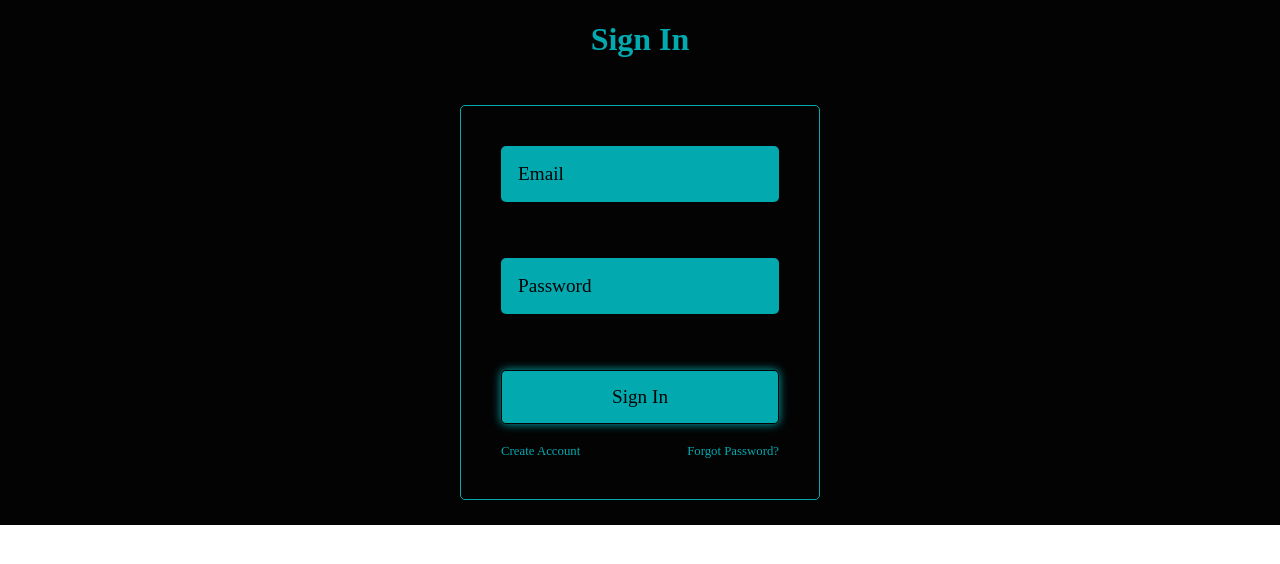
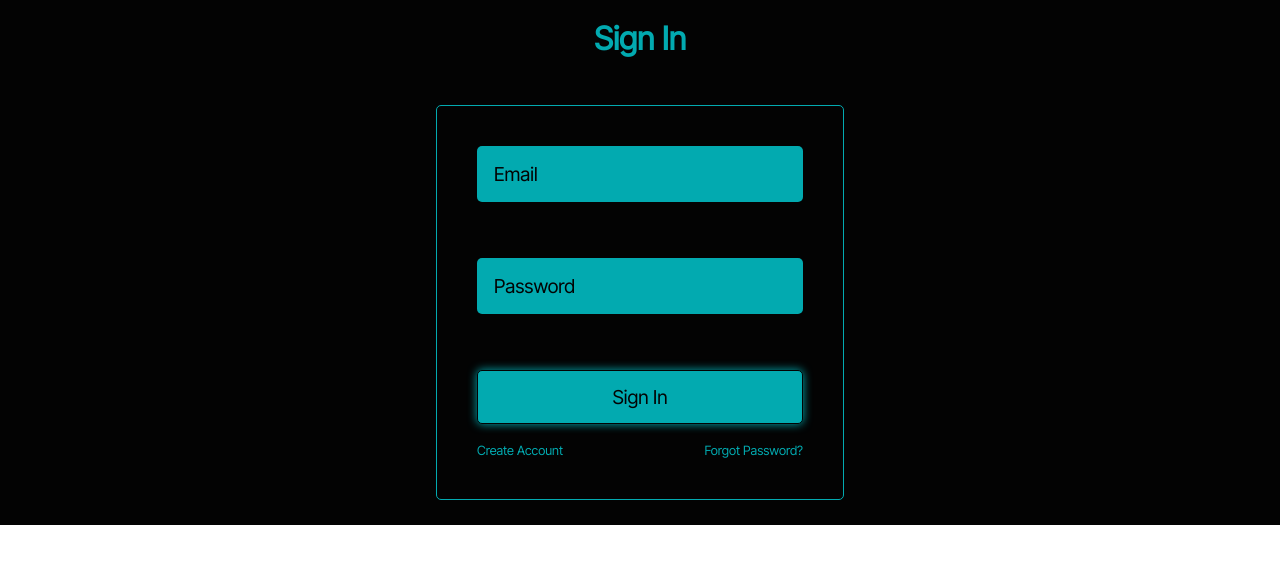
Before and after one commit to MichaelDiers/authentication-client, a React (Create React App) app in the folder authentication-client/: page / in a window 1280 px wide. Shown: the top 564 px of the page. Built offline with nearby package versions, Linux system fonts and the light colour scheme.

Commit message:
add font

```diff
--- a/authentication-client/src/scss/base/_fonts.scss
+++ b/authentication-client/src/scss/base/_fonts.scss
@@ -0,0 +1,5 @@
+@import 'fonts/intertight';
+
+.app {
+  font-family: Inter Tight, sans-serif;
+}
--- /dev/null
+++ b/authentication-client/src/scss/base/fonts/_intertight.scss
@@ -0,0 +1,19 @@
+/* latin-ext */
+@font-face {
+  font-display: swap;
+  font-family: 'Inter Tight';
+  font-style: normal;
+  font-weight: 400;
+  src: url('./intertight-latin-ext.woff2') format('woff2');
+  unicode-range: U+0100-024F, U+0259, U+1E00-1EFF, U+2020, U+20A0-20AB, U+20AD-20CF, U+2113, U+2C60-2C7F, U+A720-A7FF;
+}
+
+/* latin */
+@font-face {
+  font-display: swap;
+  font-family: 'Inter Tight';
+  font-style: normal;
+  font-weight: 400;
+  src: url('./intertight-latin.woff2') format('woff2');
+  unicode-range: U+0000-00FF, U+0131, U+0152-0153, U+02BB-02BC, U+02C6, U+02DA, U+02DC, U+2000-206F, U+2074, U+20AC, U+2122, U+2191, U+2193, U+2212, U+2215, U+FEFF, U+FFFD;
+}
```
Also changed, not shown: authentication-client/src/scss/base/fonts/OFL.txt (added), authentication-client/src/scss/base/fonts/intertight-latin-ext.woff2 (added), authentication-client/src/scss/base/fonts/intertight-latin.woff2 (added).
